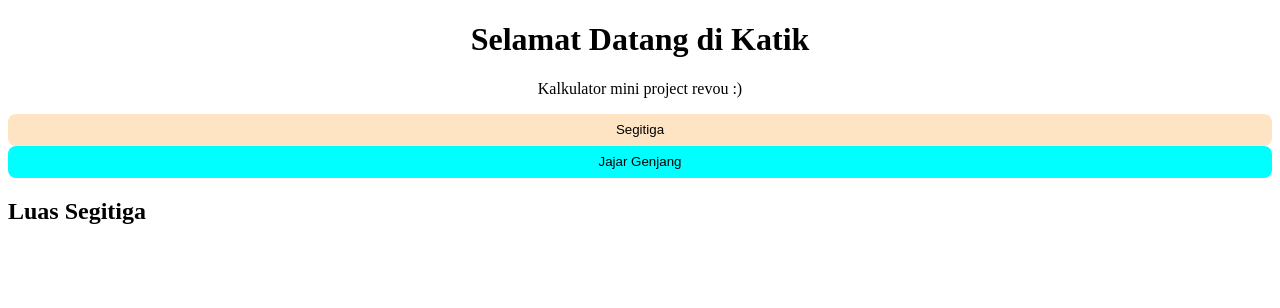
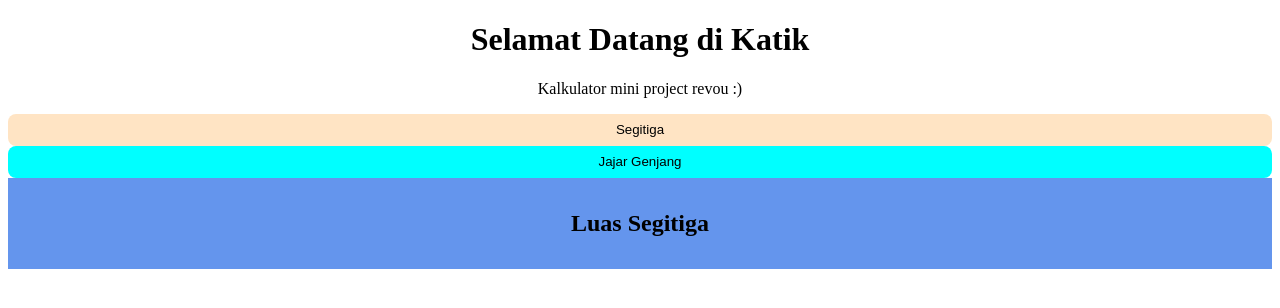
Before and after one commit to revou-fundamental-course/02-sept-24-xvnavenvx, a plain HTML site: page index.html in a window 1280 px wide. Drawn offline with Linux system fonts and the light colour scheme.

Commit message:
konfigurasi awal mini project

```diff
--- a/css/styles.css
+++ b/css/styles.css
@@ -22,3 +22,11 @@
 .aqua-color {
     background-color: aqua;
 }
+
+.luas-segitiga-header  {
+    padding-top: 32px;
+    padding-bottom: 32px;
+    margin: 0px;
+    background: cornflowerblue;
+    text-align: center;
+}
--- a/index.html
+++ b/index.html
@@ -22,7 +22,7 @@
 
         <section>
             <header>
-                <h1>Luas Segitiga</h1>
+                <h1 class="luas-segitiga-header">Luas Segitiga</h1>
             </header>
 
             <form>
```
